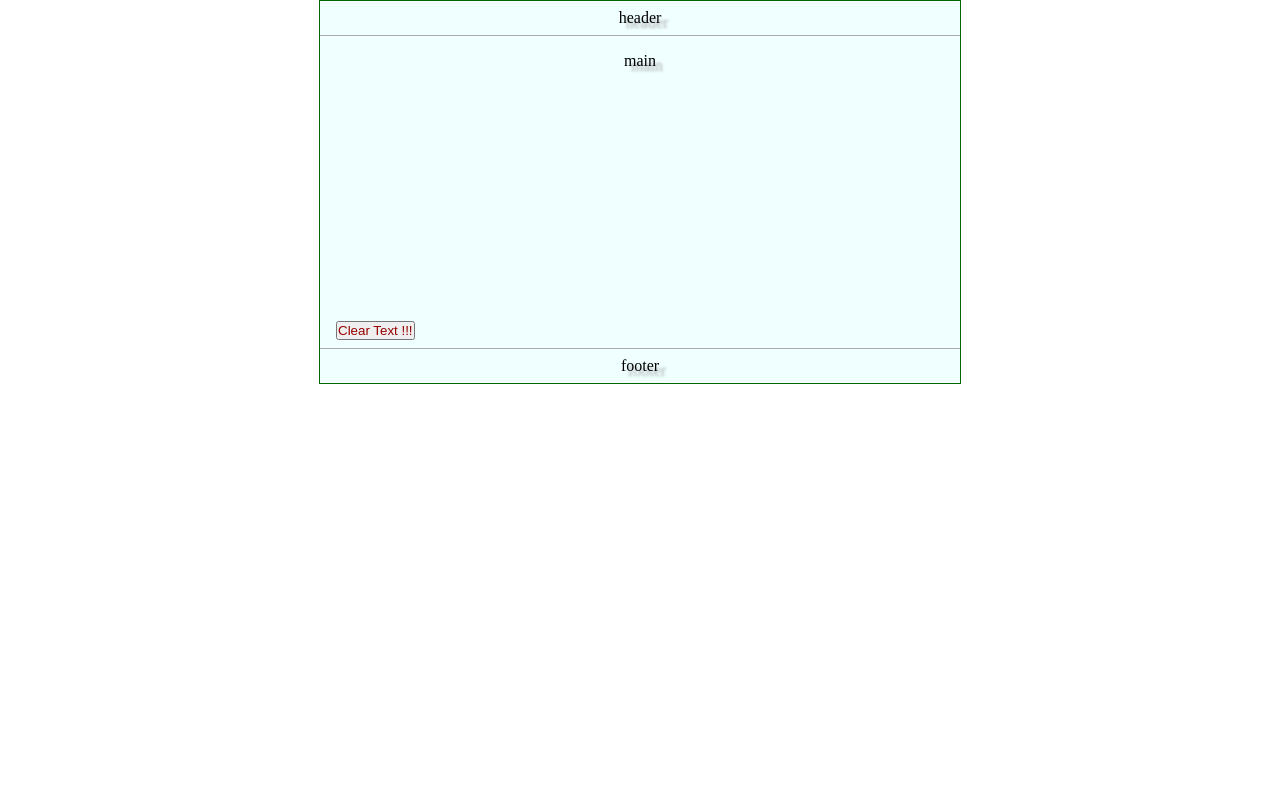
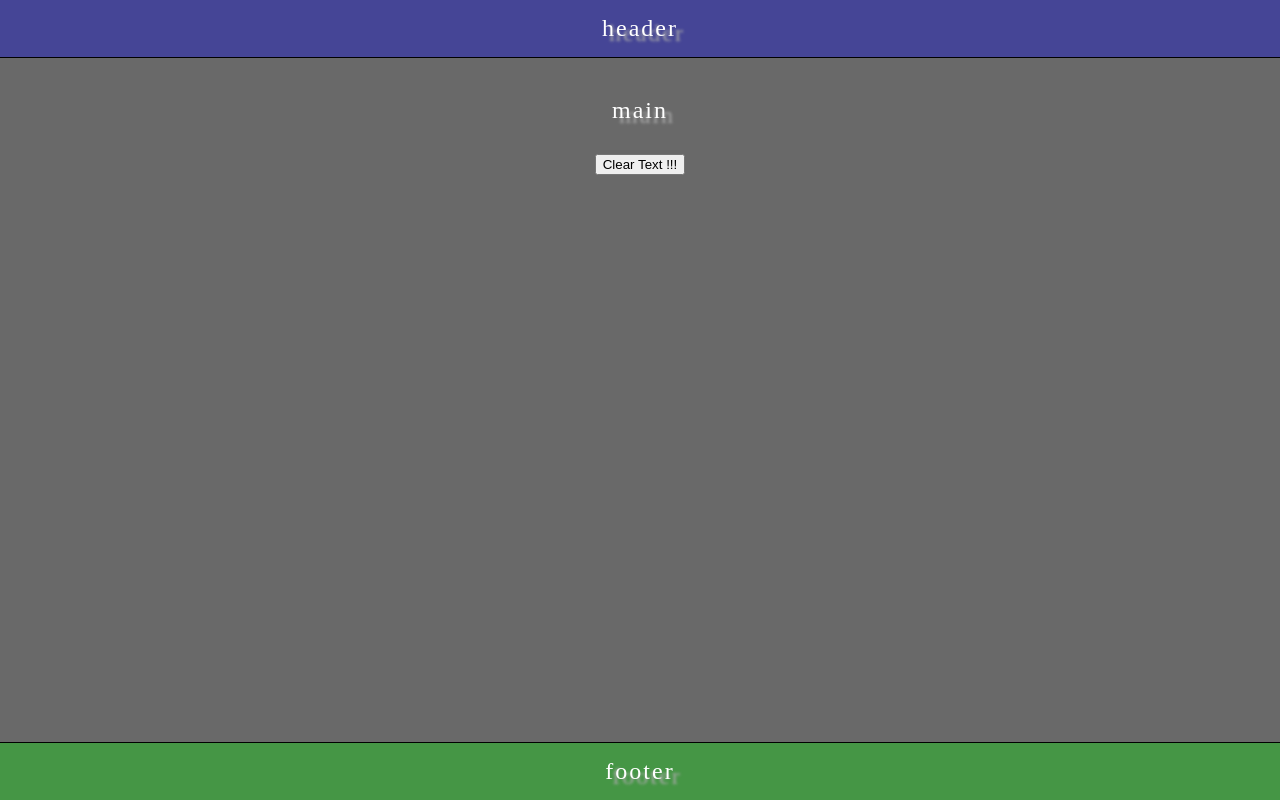
Before and after one commit to maximberdyshev/web_template, a React app: page / in a window 1280 px wide. Built offline with nearby package versions, Linux system fonts and the light colour scheme.

Commit message:
fix some styles

```diff
--- a/public/index.html
+++ b/public/index.html
@@ -4,7 +4,10 @@
 <head>
   <meta charset="UTF-8">
   <meta http-equiv="X-UA-Compatible" content="IE=edge">
-  <meta name="viewport" content="width=device-width, initial-scale=1.0">
+  <meta name="viewport"
+    content="width=device-width,
+      initial-scale=1.0, minimum-scale=1.0,
+      user-scalable=no, maximum-scale=1.0">
   <title>WEB TEMPLATE</title>
 </head>
 <body>
--- a/src/components/footer/Footer.tsx
+++ b/src/components/footer/Footer.tsx
@@ -3,8 +3,8 @@ import AppStore from '../../stores/AppStore'
 
 export const Footer = observer(() => {
   return (
-    <div className='footer'>
+    <footer className='footer'>
       {AppStore.footerText}
-    </div>
+    </footer>
   )
 })
--- a/src/components/header/Header.tsx
+++ b/src/components/header/Header.tsx
@@ -3,8 +3,8 @@ import AppStore from '../../stores/AppStore'
 
 export const Header = observer(() => {
   return (
-    <div className='header'>
+    <header className='header'>
       {AppStore.headerText}
-    </div>
+    </header>
   )
 })
--- a/src/components/main/Main.tsx
+++ b/src/components/main/Main.tsx
@@ -3,7 +3,7 @@ import AppStore from '../../stores/AppStore'
 
 export const Main = observer(() => {
   return (
-    <div className='main'>
+    <main className='main'>
       <p>{AppStore.mainText}</p>
       <button
         className='mainBtn'
@@ -11,6 +11,6 @@ export const Main = observer(() => {
       >
         Clear Text !!!
       </button>
-    </div>
+    </main>
   )
 })
--- a/src/styles/app.scss
+++ b/src/styles/app.scss
@@ -1,42 +1,34 @@
-* {
+html, body, #root {
   margin: 0;
-  padding: 0;
+  height: 100%;
+  background-color: #696969;
 }
 
 .app {
-  max-width: 50vw;
-  margin: auto;
+  min-height: 100%;
   display: flex;
   flex-direction: column;
-  background-color: azure;
-  border: .5px solid darkgreen;
+}
+
+.header, .main, .footer {
+  text-align: center;
+  padding: 15px;
+  color: #fff;
+  font-size: 24px;
+  letter-spacing: 2px;
   text-shadow: 7px 5px 3px darkgray;
 }
 
 .header {
-  padding: .5rem;
-  border-bottom: .5px solid darkgray;
-  text-align: center;
+  background-color: rgb(69, 69, 150);
+  border-bottom: .5px solid black;
 }
 
 .main {
-  position: relative;
-  min-height: 35vh;
-  padding: 1rem;
-  display: flex;
-  flex-direction: column;
-  text-align: center;
-
-  &Btn {
-    position: absolute;
-    bottom: 0;
-    margin-bottom: .5rem;
-    max-width: 10rem;
-    color: rgb(150, 0, 0);
-  }
+  flex: 1 1 auto;
 }
 
-.footer {  padding: .5rem;
-  border-top: .5px solid darkgray;
-  text-align: center;
+.footer {
+  background-color: rgb(69, 150, 69);
+  border-top: .5px solid black;
 }
```
